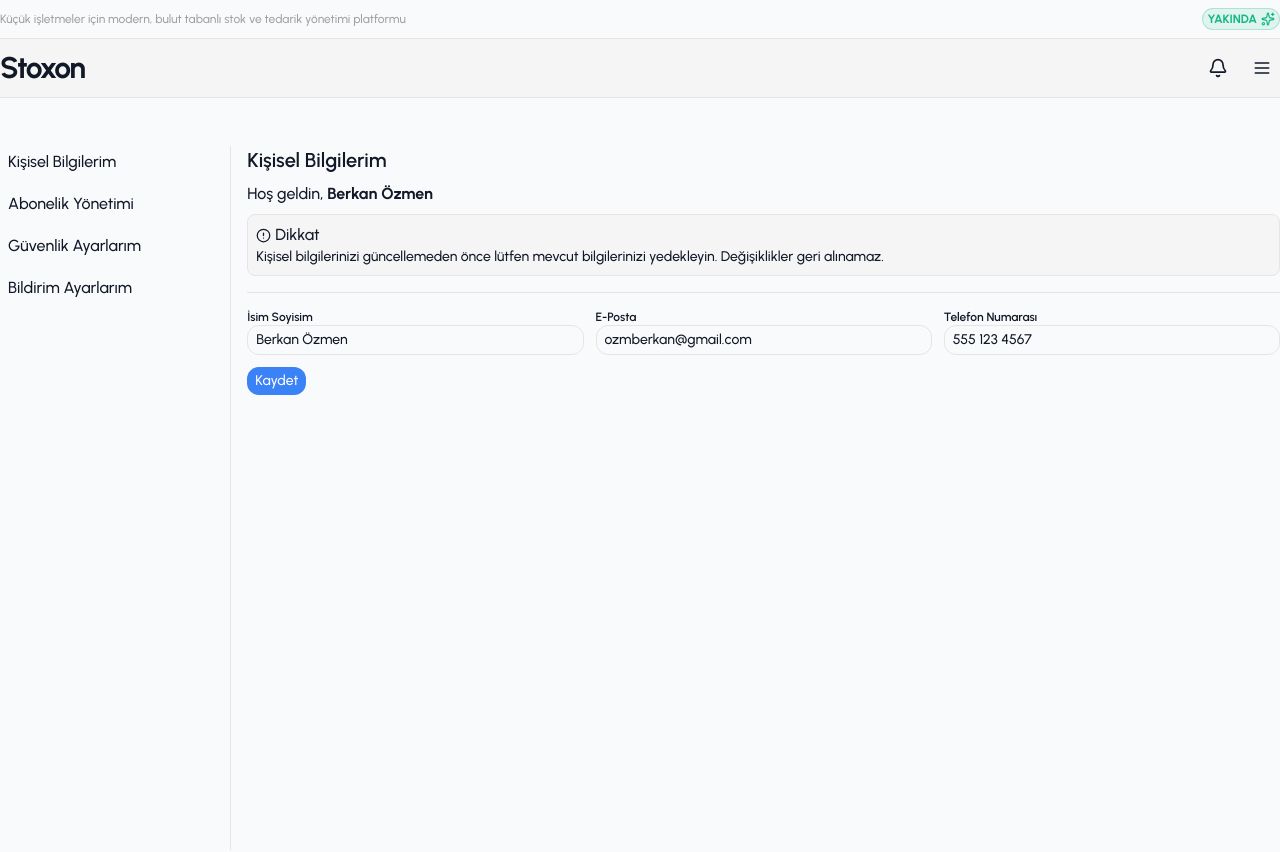
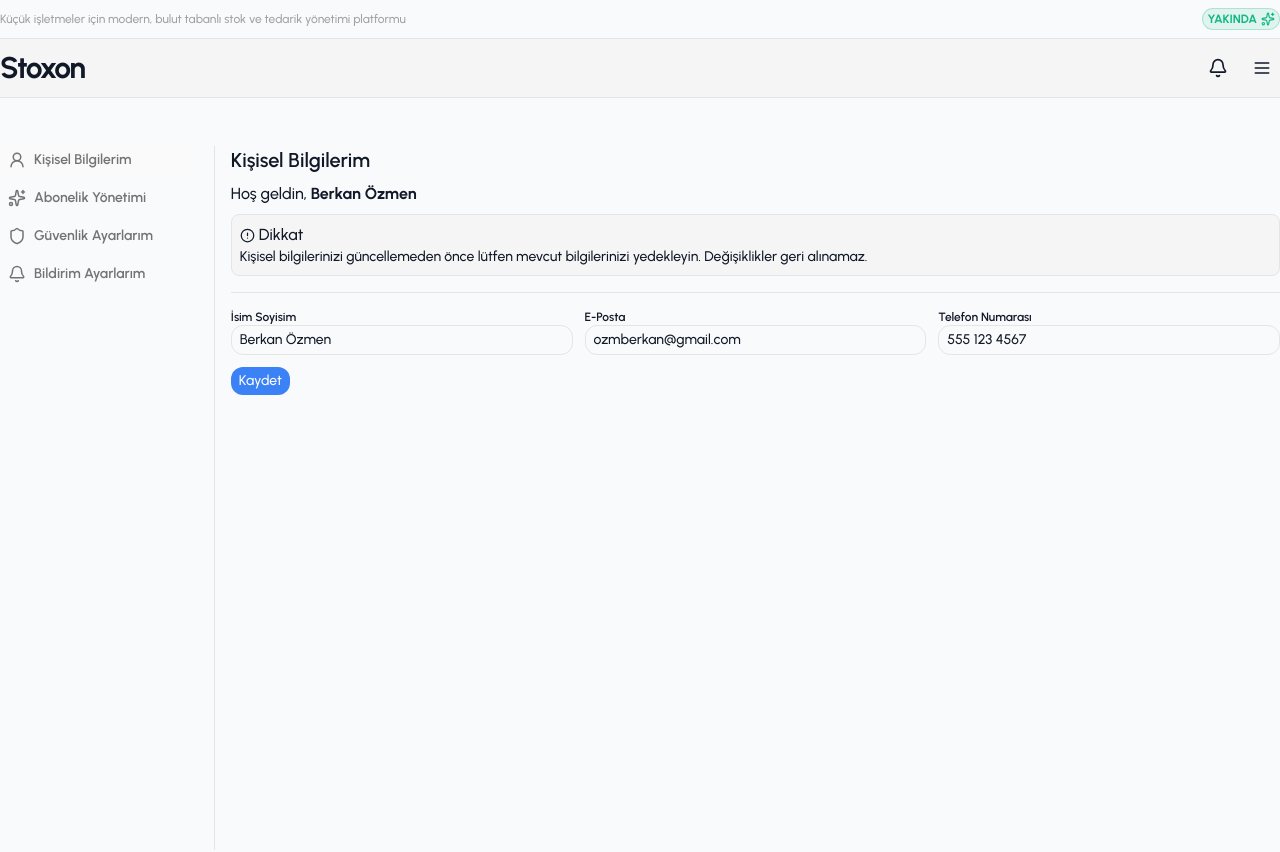
Before and after one commit to ozmberkan/stoxon, a React (Vite) app in the folder client/: page /profilim in a window 1280 px wide. Shown: the top 852 px of the page. Built offline with nearby package versions, Linux system fonts and the light colour scheme.

Commit message:
feat: Profil tab'leri ayarlandı. Optimizasyon çalışmaları sağlandı.

```diff
--- a/client/src/components/Navbar/Navbar.jsx
+++ b/client/src/components/Navbar/Navbar.jsx
@@ -19,9 +19,9 @@
   User2,
   Users,
 } from "lucide-react";
+import moment from "moment";
 import { Link } from "react-router-dom";
 import Logo from "../UI/Logo/Logo";
-import moment from "moment";
 
 const Navbar = () => {
   return (
@@ -53,7 +53,7 @@
               <PopoverPanel
                 anchor="bottom end"
                 transition
-                className="[--anchor-gap:4px] sm:[--anchor-gap:8px] flex flex-col outline-none border border-border transition duration-200 ease-out data-closed:scale-95 data-closed:opacity-0 bg-white shadow rounded-2xl p-2.5  w-64"
+                className="[--anchor-gap:4px] flex flex-col outline-none border border-border transition duration-200 ease-out data-closed:scale-95 data-closed:opacity-0 bg-white shadow rounded-2xl p-2.5  w-64"
               >
                 <h1 className="flex items-center gap-1 font-semibold text-sm">
                   <Bell size={14} />
@@ -87,7 +87,7 @@
                 modal={false}
                 anchor="bottom end"
                 transition
-                className="origin-top outline-none border border-border transition duration-200 ease-out data-closed:scale-95 data-closed:opacity-0 bg-white shadow rounded-2xl p-2 w-54"
+                className="[--anchor-gap:4px] outline-none border border-border transition duration-200 ease-out data-closed:scale-95 data-closed:opacity-0 bg-white shadow rounded-2xl p-2 w-54"
               >
                 <MenuItem>
                   <Link
--- /dev/null
+++ b/client/src/components/Profile/Tabs/InfoContent.jsx
@@ -0,0 +1,52 @@
+import { AlertCircle } from "lucide-react";
+import Alert from "~/components/UI/Alert/Alert";
+
+const InfoContent = () => {
+  return (
+    <div className="pl-2 flex flex-col gap-2 w-full">
+      <h1 className="font-semibold text-xl">Kişisel Bilgilerim</h1>
+      <div>
+        Hoş geldin, <span className="font-bold">Berkan Özmen</span>
+      </div>
+      <Alert
+        Icon={AlertCircle}
+        head={"Dikkat"}
+        content={
+          "Kişisel bilgilerinizi güncellemeden önce lütfen mevcut bilgilerinizi yedekleyin. Değişiklikler geri alınamaz."
+        }
+      />
+      <hr className="my-2 text-neutral-200" />
+      <form className="grid grid-cols-3 gap-3">
+        <div className="flex flex-col ">
+          <label className="text-xs font-semibold">İsim Soyisim</label>
+          <input
+            className="px-2 py-1 rounded-xl border border-border focus:outline-none transition-all duration-200 text-sm"
+            value={"Berkan Özmen"}
+          />
+        </div>
+        <div className="flex flex-col ">
+          <label className="text-xs font-semibold">E-Posta</label>
+          <input
+            className="px-2 py-1 rounded-xl border border-border focus:outline-none transition-all duration-200 text-sm"
+            value={"ozmberkan@gmail.com"}
+          />
+        </div>
+        <div className="flex flex-col ">
+          <label className="text-xs font-semibold">Telefon Numarası</label>
+          <input
+            className="px-2 py-1 rounded-xl border border-border focus:outline-none transition-all duration-200 text-sm"
+            value={"555 123 4567"}
+          />
+        </div>
+
+        <div className="col-span-3">
+          <button className="bg-primary text-sm px-2 py-1 rounded-xl text-white">
+            Kaydet
+          </button>
+        </div>
+      </form>
+    </div>
+  );
+};
+
+export default InfoContent;
--- /dev/null
+++ b/client/src/components/Profile/Tabs/NotificationContent.jsx
@@ -0,0 +1,20 @@
+import { Bell } from "lucide-react";
+import Alert from "~/components/UI/Alert/Alert";
+
+const NotificationContent = () => {
+  return (
+    <div className="pl-2 flex flex-col gap-2 w-full">
+      <h1 className="font-semibold text-xl">Bildirim Ayarları</h1>
+      <Alert
+        Icon={Bell}
+        head={"Merhaba"}
+        content={
+          "Bildirimlerden rahatsız mı oldunuz ? Bu sekmeden bildirimleri kapatabilirsiniz."
+        }
+      />
+      <hr className="my-2 text-neutral-200" />
+    </div>
+  );
+};
+
+export default NotificationContent;
--- /dev/null
+++ b/client/src/components/Profile/Tabs/ProContent.jsx
@@ -0,0 +1,20 @@
+import { Stars } from "lucide-react";
+import Alert from "~/components/UI/Alert/Alert";
+
+const ProContent = () => {
+  return (
+    <div className="pl-2 flex flex-col gap-2 w-full">
+      <h1 className="font-semibold text-xl">Abonelik Yönetimi</h1>
+      <Alert
+        Icon={Stars}
+        head={"Merhaba"}
+        content={
+          "Pro aboneliğiniz aktif değil, Abonelik satın alarak tüm özelliklerimize erişebilirsiniz."
+        }
+      />
+      <hr className="my-2 text-neutral-200" />
+    </div>
+  );
+};
+
+export default ProContent;
--- /dev/null
+++ b/client/src/components/Profile/Tabs/SecurityContent.jsx
@@ -0,0 +1,20 @@
+import { Shield } from "lucide-react";
+import Alert from "~/components/UI/Alert/Alert";
+
+const SecurityContent = () => {
+  return (
+    <div className="pl-2 flex flex-col gap-2 w-full">
+      <h1 className="font-semibold text-xl">Güvenlik Ayarları</h1>
+      <Alert
+        Icon={Shield}
+        head={"Dikkat"}
+        content={
+          "Güvenlik ayarlarınızı güncellemeden önce lütfen mevcut bilgilerinizi yedekleyin. Değişiklikler geri alınamaz."
+        }
+      />
+      <hr className="my-2 text-neutral-200" />
+    </div>
+  );
+};
+
+export default SecurityContent;
--- a/client/src/pages/Home.jsx
+++ b/client/src/pages/Home.jsx
@@ -1,4 +1,3 @@
-import React from "react";
 import Shape1 from "../assets/svg/shape1.svg";
 
 const Home = () => {
--- a/client/src/pages/Profile/Profile.jsx
+++ b/client/src/pages/Profile/Profile.jsx
@@ -1,80 +1,75 @@
-import { AlertCircle } from "lucide-react";
-import Alert from "~/components/UI/Alert/Alert";
+import { Bell, Shield, Stars, User2 } from "lucide-react";
+import { useState } from "react";
+import InfoContent from "~/components/Profile/Tabs/InfoContent";
+import NotificationContent from "~/components/Profile/Tabs/NotificationContent";
+import ProContent from "~/components/Profile/Tabs/ProContent";
+import SecurityContent from "~/components/Profile/Tabs/SecurityContent";
 
 const Profile = () => {
+  const defaultTab = "info";
+  const [tab, setTab] = useState(defaultTab);
+
   return (
     <div className="min-h-svh flex container mx-auto py-12 ">
-      <div className="w-70 flex flex-col gap-1 mr-2 pr-5 border-r border-border">
+      <div className="w-64 flex flex-col gap-1 mr-2 pr-5 border-r border-border">
         <nav className="w-full ">
           <ul className="flex flex-col gap-1.5 w-full ">
-            <li className="mb-1 w-full hover:bg-neutral-100 px-2 py-1 rounded-xl">
-              <a href="#faq" className="text-text  w-full">
-                Kişisel Bilgilerim
-              </a>
-            </li>
-            <li className="mb-1 w-full hover:bg-neutral-100 px-2 py-1 rounded-xl">
-              <a href="#faq" className="text-text  w-full">
-                Abonelik Yönetimi
-              </a>
-            </li>
-            <li className="mb-1 w-full hover:bg-neutral-100 px-2 py-1 rounded-xl">
-              <a href="#faq" className="text-text  w-full">
-                Güvenlik Ayarlarım
-              </a>
-            </li>
-            <li className="mb-1 w-full hover:bg-neutral-100 px-2 py-1 rounded-xl">
-              <a href="#faq" className="text-text  w-full">
-                Bildirim Ayarlarım
-              </a>
-            </li>
+            {profileTabs.map((item) => (
+              <li
+                key={item.id}
+                className={`mb-1 w-full hover:bg-neutral-100 px-2 py-1 rounded ${
+                  tab === item.key ? "bg-neutral-50" : ""
+                }`}
+              >
+                <button
+                  onClick={() => setTab(item.key)}
+                  className="text-neutral-500 hover:text-text transition-all duration-200 text-sm font-semibold w-full flex items-center gap-2"
+                >
+                  <item.icon size={18} />
+                  {item.name}
+                </button>
+              </li>
+            ))}
           </ul>
         </nav>
       </div>
-      <div className="pl-2 flex flex-col gap-2 w-full">
-        <h1 className="font-semibold text-xl">Kişisel Bilgilerim</h1>
-        <div>
-          Hoş geldin, <span className="font-bold">Berkan Özmen</span>
-        </div>
-        <Alert
-          Icon={AlertCircle}
-          head={"Dikkat"}
-          content={
-            "Kişisel bilgilerinizi güncellemeden önce lütfen mevcut bilgilerinizi yedekleyin. Değişiklikler geri alınamaz."
-          }
-        />
-        <hr className="my-2 text-neutral-200" />
-        <form className="grid grid-cols-3 gap-3">
-          <div className="flex flex-col ">
-            <label className="text-xs font-semibold">İsim Soyisim</label>
-            <input
-              className="px-2 py-1 rounded-xl border border-border focus:outline-none transition-all duration-200 text-sm"
-              value={"Berkan Özmen"}
-            />
-          </div>
-          <div className="flex flex-col ">
-            <label className="text-xs font-semibold">E-Posta</label>
-            <input
-              className="px-2 py-1 rounded-xl border border-border focus:outline-none transition-all duration-200 text-sm"
-              value={"ozmberkan@gmail.com"}
-            />
-          </div>
-          <div className="flex flex-col ">
-            <label className="text-xs font-semibold">Telefon Numarası</label>
-            <input
-              className="px-2 py-1 rounded-xl border border-border focus:outline-none transition-all duration-200 text-sm"
-              value={"555 123 4567"}
-            />
-          </div>
-
-          <div className="col-span-3">
-            <button className="bg-primary text-sm px-2 py-1 rounded-xl text-white">
-              Kaydet
-            </button>
-          </div>
-        </form>
-      </div>
+      {tab === "info" && <InfoContent />}
+      {tab === "pro" && <ProContent />}
+      {tab === "security" && <SecurityContent />}
+      {tab === "notification" && <NotificationContent />}
     </div>
   );
 };
 
 export default Profile;
+
+export const profileTabs = [
+  {
+    id: 1,
+    name: "Kişisel Bilgilerim",
+    key: "info",
+    component: InfoContent,
+    icon: User2,
+  },
+  {
+    id: 2,
+    name: "Abonelik Yönetimi",
+    key: "pro",
+    component: ProContent,
+    icon: Stars,
+  },
+  {
+    id: 3,
+    name: "Güvenlik Ayarlarım",
+    key: "security",
+    component: SecurityContent,
+    icon: Shield,
+  },
+  {
+    id: 4,
+    name: "Bildirim Ayarlarım",
+    key: "notification",
+    component: NotificationContent,
+    icon: Bell,
+  },
+];
```
